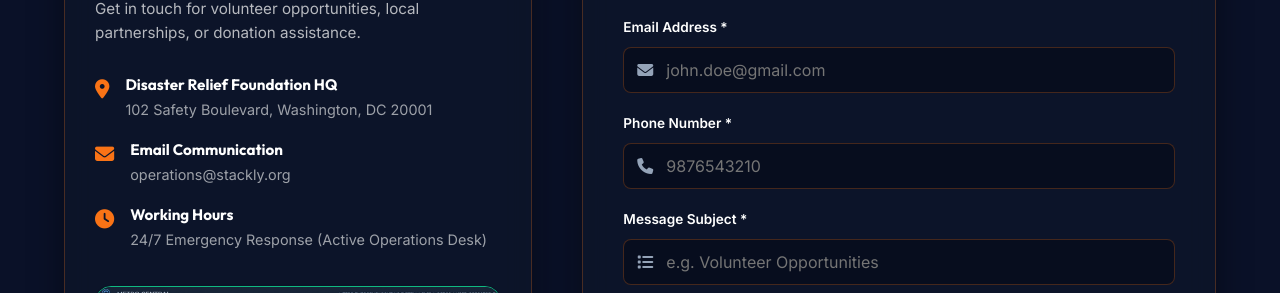
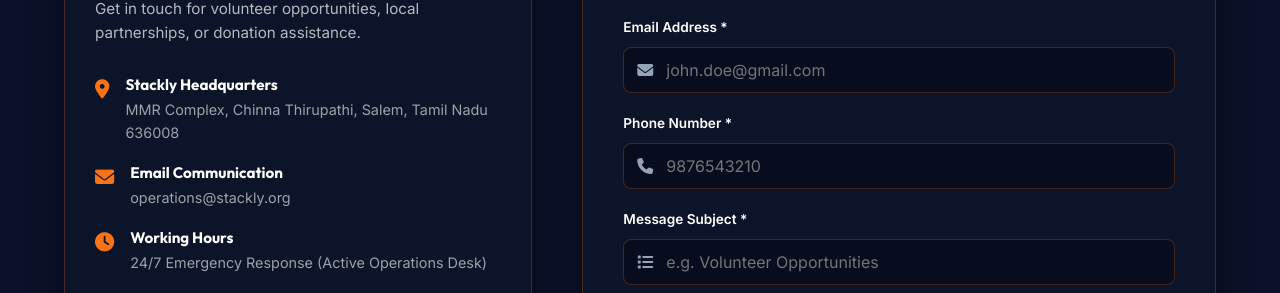
Before and after one commit to Sureshkappala/Disaster-Preparedness-Platform, a plain HTML site: page contact.html in a window 1280 px wide. Shown: the part 648-941 px from the top of the page. Drawn offline with Linux system fonts and the light colour scheme.

Commit message:
Update physical address and Google Maps links to Stackly HQ in Salem, Tamil Nadu

```diff
--- a/contact.html
+++ b/contact.html
@@ -49,7 +49,7 @@
           <h5>Contact Info</h5>
           <p><i class="fa-solid fa-phone"></i> +1 (800) 555-SAFE</p>
           <p><i class="fa-solid fa-envelope"></i> support@safealert.org</p>
-          <p><i class="fa-solid fa-location-dot"></i> 100 Safety Boulevard, Washington D.C.</p>
+          <p><i class="fa-solid fa-location-dot"></i> MMR Complex, Chinna Thirupathi, Salem, Tamil Nadu 636008</p>
         </div>
       </nav>
 
@@ -88,8 +88,8 @@
             <div style="display: flex; gap: 16px; align-items: flex-start;">
               <i class="fa-solid fa-location-dot" style="color: var(--accent); font-size: 1.2rem; margin-top: 4px; flex-shrink: 0;"></i>
               <div>
-                <h4 style="font-weight: 700; font-size: 0.95rem; color: white; margin-bottom: 4px;">Disaster Relief Foundation HQ</h4>
-                <p style="font-size: 0.9rem; color: rgba(255, 255, 255, 0.6); margin: 0;">102 Safety Boulevard, Washington, DC 20001</p>
+                <h4 style="font-weight: 700; font-size: 0.95rem; color: white; margin-bottom: 4px;">Stackly Headquarters</h4>
+                <p style="font-size: 0.9rem; color: rgba(255, 255, 255, 0.6); margin: 0;">MMR Complex, Chinna Thirupathi, Salem, Tamil Nadu 636008</p>
               </div>
             </div>
 
@@ -113,7 +113,7 @@
           <!-- Embedded Map Container -->
           <div class="map-container" style="position: relative; border-radius: var(--radius-md); overflow: hidden; border: 1px solid var(--secondary); box-shadow: var(--shadow-sm); aspect-ratio: 16/9; width: 100%; max-width: 440px; margin-top: 25px;">
             <img src="images/dark_map_mockup.jpg" alt="HQ Location Map" style="width: 100%; height: 100%; object-fit: cover; display: block;">
-            <a href="https://www.google.com/maps/search/?api=1&query=102+Safety+Boulevard,+Washington,+DC+20001" target="_blank" rel="noopener noreferrer" style="position: absolute; top: 12px; left: 12px; background-color: rgba(10, 17, 40, 0.85); border: 1px solid var(--secondary); border-radius: var(--radius-sm); padding: 6px 12px; font-size: 0.75rem; color: white; display: flex; align-items: center; gap: 6px; font-weight: 600; text-decoration: none; transition: var(--transition);">
+            <a href="https://www.google.com/maps/search/?api=1&query=Stackly+MMR+Complex+Chinna+Thirupathi+Salem+Tamil+Nadu+636008" target="_blank" rel="noopener noreferrer" style="position: absolute; top: 12px; left: 12px; background-color: rgba(10, 17, 40, 0.85); border: 1px solid var(--secondary); border-radius: var(--radius-sm); padding: 6px 12px; font-size: 0.75rem; color: white; display: flex; align-items: center; gap: 6px; font-weight: 600; text-decoration: none; transition: var(--transition);">
               <i class="fa-solid fa-location-dot" style="color: var(--secondary); font-size: 0.8rem; margin: 0;"></i>
               <span>Open in Maps</span>
             </a>
```
Also changed, not shown: about.html (+1 -1 lines), disaster-types.html (+1 -1 lines), emergency-kit.html (+1 -1 lines), emergency-plan.html (+1 -1 lines), index.html (+1 -1 lines), preparedness-guides.html (+1 -1 lines), resources.html (+1 -1 lines).
